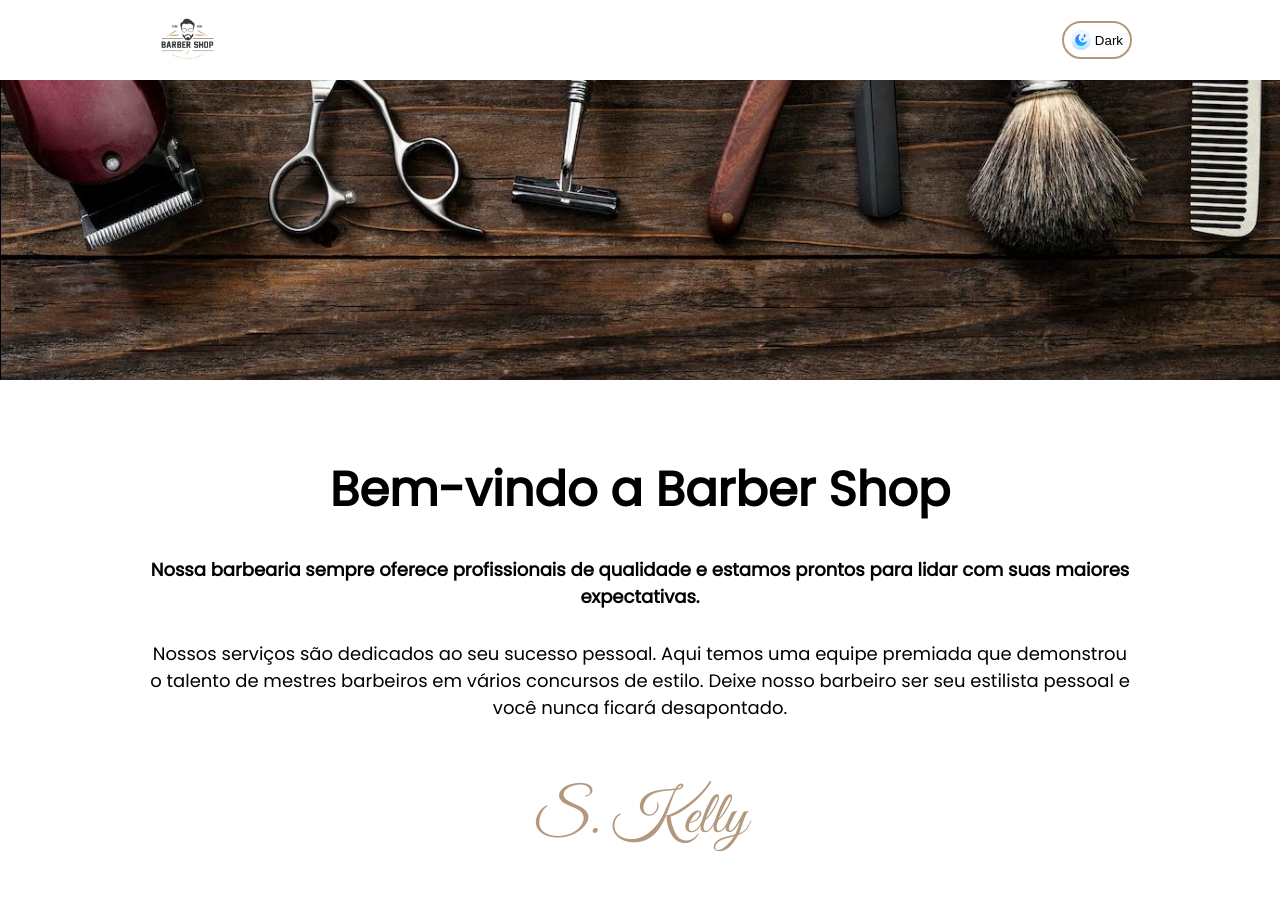
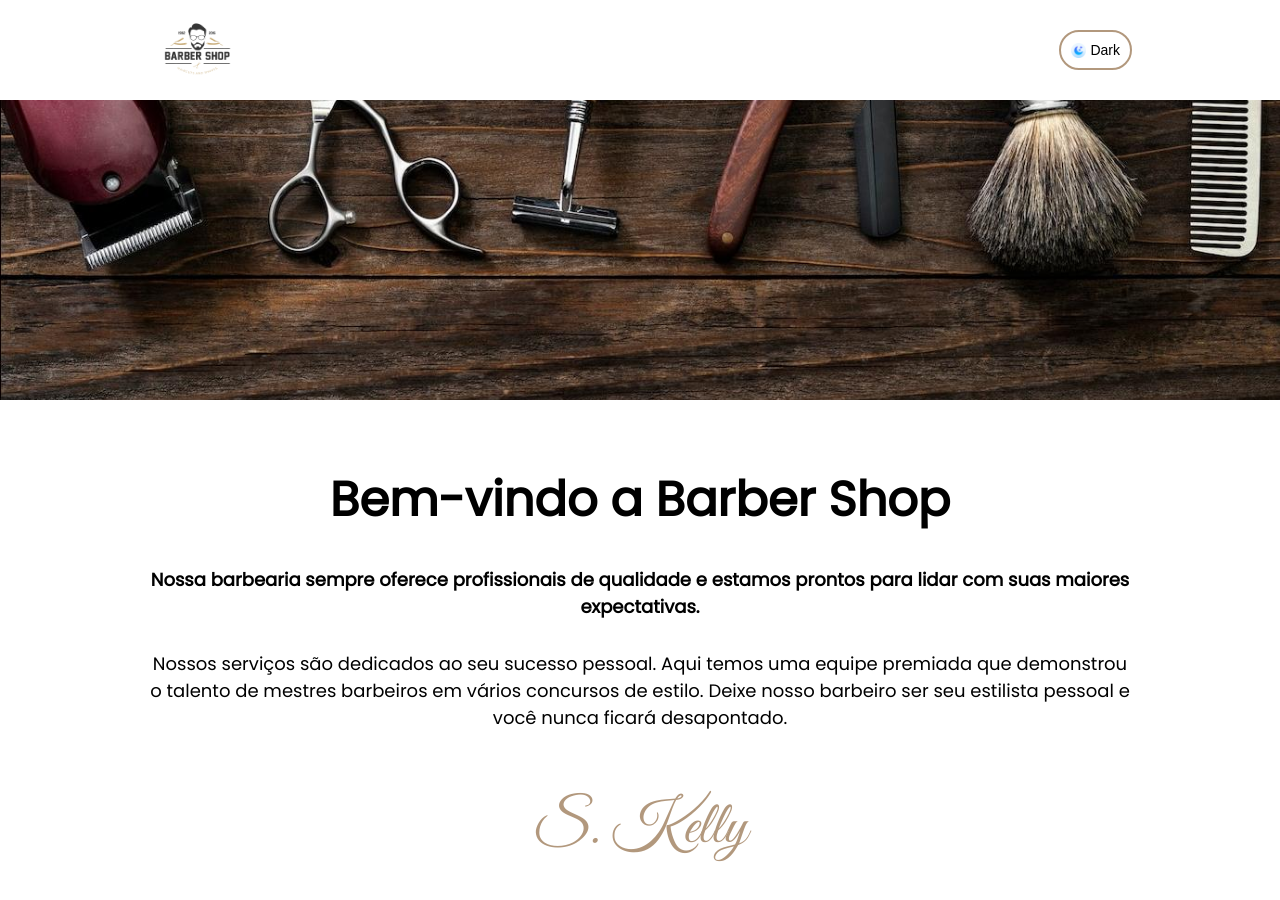
Before and after one commit to Marcos-Monte/react-BarberShop, a React (Create React App) app: page / in a window 1280 px wide. Shown: the top 900 px of the page. Built offline with nearby package versions, Linux system fonts and the light colour scheme.

Commit message:
Estilizando Logo

```diff
--- a/src/App.css
+++ b/src/App.css
@@ -2,6 +2,12 @@
   margin: 0;
   padding: 0;
   box-sizing: border-box;
+}
+
+.largura-pagina {
+  max-width: 1024px;
+  margin: 0 auto;
+  padding: 0 20px
 }
 
 .App {
--- a/src/LandingPage/style.css
+++ b/src/LandingPage/style.css
@@ -15,11 +15,7 @@ font-family: 'Poppins', sans-serif; */
     font-size: 18px;
 }
 
-.largura-pagina {
-    max-width: 1024px;
-    margin: 0 auto;
-    padding: 0 20px
-}
+
 
 /* Header */
 header {
@@ -33,7 +29,9 @@ header {
 }
 
 .logo {
-    width: 80px;
+    width: 100px;
+    filter: var(--filter);
+
 }
 
 /* Botao */
@@ -43,19 +41,20 @@ button {
     justify-content: space-evenly;
     align-items: center;
     gap: .3em;
-    padding: 7px;
+    padding: 10px;
     border-radius: 30px;
     background-color: transparent;
     border: 2px solid var(--marrom-claro);
 }
 
 .imagem-botao {
-    width: 20px
+    width: 15px
 }
 
 button span {
     text-transform: capitalize;
     color: var(--cor-fonte);
+    font-size: 14px;
 }
 
 /* Banner */
@@ -65,12 +64,12 @@ button span {
     height: 300px;
     background: url('../../public/assets/banner-barbearia.jpg') no-repeat;
     background-size: cover;
-    background-position: center;
+    background-position: center center;
 }
 
 .conteudo {
     width: 100%;
-    padding: 4.1em 20px;
+    padding: 3.53em 20px;
     text-align: center;
     display: flex;
     flex-direction: column;
@@ -102,12 +101,14 @@ p {
     --fundo: #fff;
     --cor-fonte: #000;
     --marrom-claro: #b2987d;
+    --filter: none;
 }
 
 .dark {
     --fundo: #252323;
     --cor-fonte: #fff;
     --marrom-claro: #b2987d;
+    --filter: invert();
 }
 
 /* Medias */
```
